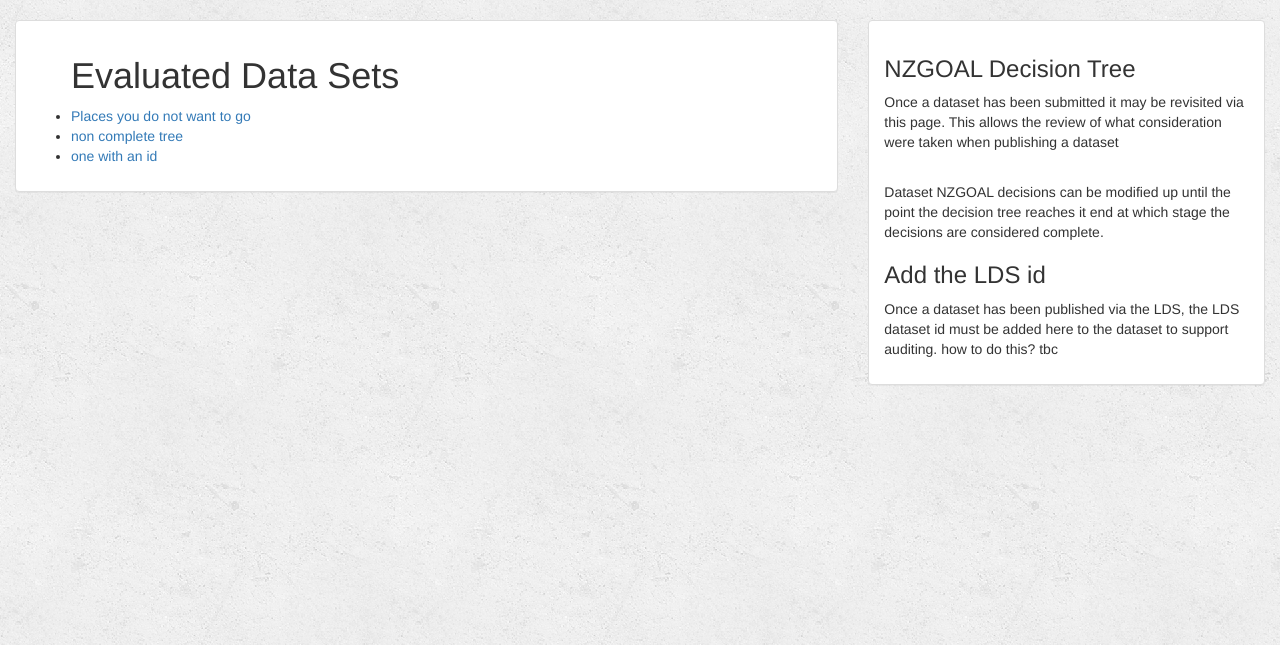
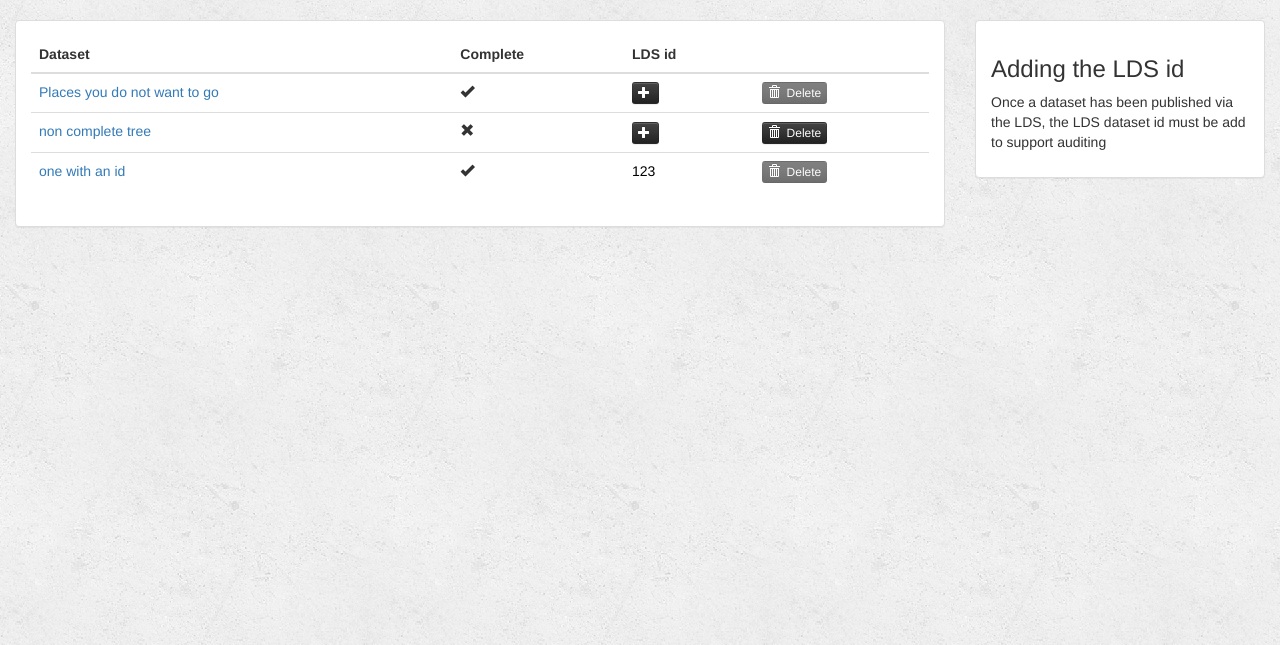
Before and after one commit to SPlanzer/NZGOAL_Decision-Tree, a Django app: page /dtree/datasets in a window 1280 px wide. Shown: the part 52-697 px from the top of the page. Run offline with Django 3.2, Linux system fonts and the light colour scheme; data comes from the database, SQL or seed files in the repository; both versions use the stored data as it was after the commit; some libraries are stand-ins or nearby versions.

Commit message:
lds id and remove dataset added

```diff
--- a/dtree/forms.py
+++ b/dtree/forms.py
@@ -9,3 +9,9 @@ class DataSetForm(forms.ModelForm):
     class Meta:
         model = DataSet
         fields = ['dataSetName']
+
+class AddLdsIdForm(forms.ModelForm):
+
+    class Meta:
+        model = DataSet
+        fields = ['ldsId']
--- a/dtree/models.py
+++ b/dtree/models.py
@@ -14,8 +14,8 @@ class DataSet(models.Model):
 class Question(models.Model):
     qid = models.CharField(max_length=2)
     question = models.CharField(max_length=1500)
-    y = models.CharField(max_length=2, null=True, blank=True) # remove bland & null
-    n = models.CharField(max_length=2, null=True, blank=True)
+    y = models.CharField(max_length=2)
+    n = models.CharField(max_length=2)
     isquestion = models.BooleanField(default=True)
 
     def __str__(self):
--- a/dtree/templates/dtree/datasets.html
+++ b/dtree/templates/dtree/datasets.html
@@ -1,35 +1,70 @@
 {% extends 'dtree/base.html' %}
 
 {% block body %}
+
 <div class="container-fluid">
     <div class="row">
-        <div class="col-sm-12 col-md-8">
+        <div class="col-sm-9 col-md-9">
             <div class="panel panel-default">
                 <div class="panel-body">
-					<ul>
-						<h1>Evaluated Data Sets </h1>
+                    <table class="table">
+                        <thead>
+                        <tr>
+
+                            <th>Dataset</th>
+                            <th>Complete</th>
+                            <th>LDS id</th>
+                            <th></th>
+                        </tr>
+                        </thead>
+                        <tbody>
                         {% for dataSet in allDataSets %}
-								<li><a href="/dtree/{{ dataSet.id }}/">{{ dataSet.dataSetName }} </a></li>
+                            <tr>
+                                <td><a href="/dtree/{{ dataSet.id }}/">{{ dataSet.dataSetName }} </a></td>
+                                <td>
+	                                {% if dataSet.treeComplete %}
+	                                	<span class="glyphicon glyphicon-ok"></span>
+	                                {% else %}
+	                                	<span class="glyphicon glyphicon-remove"></span>
+	                                {% endif %}
+                                </td>
+                                <td>
+                                	{% if dataSet.ldsId %}
+                                		<a href="{% url 'dtree:addldsid' dataSet.id %}" style="background-color:#FFFFFF;color:#000000;text-decoration:none">{{ dataSet.ldsId }}</a>
+                                	{% else %}
+                                    	<a href="{% url 'dtree:addldsid' dataSet.id %}" class="btn btn-inverse btn-xs">
+                                            <span class="glyphicon glyphicon-plus"></span>&nbsp;
+                                    	</a>
+                                    {% endif %}
+                                </td>
+                                <td>
+                                	{% if dataSet.treeComplete %}
+                                		<button type="submit"  title="This Descision Tree Is complete and can't be removed" disabled class="btn btn-inverse btn-xs">
+                                            <span class="glyphicon glyphicon-trash"></span>&nbsp; Delete
+                                        </button>
+                                    {% else %}
+                                    	<a href="{% url 'dtree:remove' dataSet.id %}" class="btn btn-inverse btn-xs">
+                                            <span class="glyphicon glyphicon-trash"></span>&nbsp; Delete
+                                    	</a>
+                                   {% endif %}
+                                </td>
+                            </tr>
                         {% endfor %}
-					</ul>
+                        </tbody>
+                    </table>
                 </div>
             </div>
         </div>
-        <div class="col-sm-12 col-md-4">
+		<div class="col-sm-12 col-md-3">
             <div class="panel panel-default">
                 <div class="panel-body">
-                    <h3>NZGOAL Decision Tree</h3>
-                    <p>Once a dataset has been submitted it may be revisited via this page. This allows the
-                    review of what consideration were taken when publishing a dataset</p><br>
-                    <p>Dataset NZGOAL decisions can be modified up until the point the decision tree reaches it end
-                    at which stage the decisions are considered complete.</p>
-                    <h3>Add the LDS id</h3>
-                    <p>Once a dataset has been published via the LDS, the LDS dataset id must be
-                    added here to the dataset to support auditing. how to do this? tbc   </p>
+                    <h3>Adding the LDS id</h3>
+                    <p>Once a dataset has been published via the LDS, the LDS dataset id must be add to support auditing </p>
                 </div>
             </div>
        </div>
     </div>
 </div>
 
+
 {% endblock %}
--- a/dtree/urls.py
+++ b/dtree/urls.py
@@ -8,6 +8,8 @@ urlpatterns = [
     url(r'^$', views.index, name = 'index'),
     url(r'datasets', views.datasets, name = 'datasets'),
     url(r'^(?P<dataSet_id>[0-9]+)/$', views.detail, name = 'detail'),
+    url(r'^(?P<dataSet_id>[0-9]+)/addldsid/$', views.addLdsId, name = 'addldsid'),
+    url(r'^(?P<dataSet_id>[0-9]+)/remove/$', views.removeDataSet, name = 'remove'),
     url(r'^create_dataset/$', views.createDataSet, name='createdataset'),
     url(r'yes/$', views.uDecision, name='yes'),
     url(r'no/$', views.uDecision, name='no'),
--- a/dtree/views.py
+++ b/dtree/views.py
@@ -4,20 +4,19 @@ from django.template import loader
 from .models import Question, Answer, DataSet
 from django.views import generic
 from django.views.generic.edit import CreateView
-from .forms import DataSetForm
+from django import forms
+from .forms import DataSetForm, AddLdsIdForm
 
 # --------------------------
 # Views
 # --------------------------
 
 def datasets(request):
-    allDataSets = DataSet.objects.all()
-    template = loader.get_template('dtree/datasets.html')
+    allDataSets = DataSet.objects.order_by('dataSetName').all()
     return render(request, 'dtree/datasets.html', {'allDataSets':allDataSets})
 
 def index(request):
     allDataSets = DataSet.objects.all()
-    template = loader.get_template('dtree/index.html')
     return render(request, 'dtree/index.html', {'allDataSets':allDataSets})
 
 def detail(request, dataSet_id):
@@ -27,6 +26,40 @@ def detail(request, dataSet_id):
     #except DataSetDs.DoesNotExist:
     #    raise Http404('Data Set Does Not Exist')
     return render(request, 'dtree/detail.html', {'answers': answers, 'dataset':dataset})
+
+def addLdsId(request, dataSet_id):
+
+    form = AddLdsIdForm(request.POST or None)
+    if form.is_valid():
+        form.cleaned_data['ldsId']
+        DataSet = getDataSet(dataSet_id)
+        DataSet.ldsId = form.cleaned_data['ldsId']
+        DataSet.save()
+        return datasets(request)
+    context = {
+        "form": form,
+    }
+    return render(request, 'dtree/addldsid.html', context)
+
+def createDataSet(request):
+    """
+    Get form input (new data set name), create
+    new dataset as well as first question
+    """
+
+    #need to add error handling
+    form = DataSetForm(request.POST or None)
+    if form.is_valid():
+        dataSet = form.save(commit=False)
+        dataSet.dataSetName
+        dataSet.save()
+        nextQuestion(dataSet)
+        answers = Answer.objects.filter(dataSet__id=dataSet.pk)
+        return render(request, 'dtree/detail.html', {'answers': answers, 'dataset':dataSet})
+    context = {
+        "form": form,
+    }
+    return render(request, 'dtree/create_dataset.html', context)
 
 # --------------------------
 # Functions to support views
@@ -49,7 +82,7 @@ def getDataSet(id):
 
 def setTreeComplete(dataSet):
     """
-    Indicate that the decision process has ended
+    Indicate tdetail(request, dataSet_id):hat the decision process has ended
     """
     print 'COMPLETE'
     dataSet.treeComplete = True
@@ -58,7 +91,7 @@ def setTreeComplete(dataSet):
 def nextQuestion(dataSet, ca = None, decision = None):
     """
     Create Answer DB entry with null answer.
-    This is the new Question the user msut answer
+    This is the new Question the user must answer
     """
 
     if not decision:
@@ -67,33 +100,15 @@ def nextQuestion(dataSet, ca = None, decision = None):
         nextQ = ca.question.n
     else:
         nextQ = ca.question.y
+    q = Question.objects.get(qid__exact=nextQ)
+    print q
+    a = Answer(dataSet=dataSet, question=q)
     print nextQ
-    print '^^^^'
-    q = Question.objects.get(qid__exact=nextQ)
-    a = Answer(dataSet=dataSet, question=q)
     a.save()
-    if nextQ in ('04', '08','10', '17'): #these q's are the end of the line
+    if nextQ in ('04', '08','10', '17', '22', '24', '30'): #these q's are the end of the line
+        print 'complete'
         setTreeComplete(dataSet)
 
-def createDataSet(request):
-    """
-    Get form input (new data set name), create
-    new dataset as well as first question
-    """
-
-    #need to add error handling
-    form = DataSetForm(request.POST or None)
-    if form.is_valid():
-        dataSet = form.save(commit=False)
-        dataSet.dataSetName
-        dataSet.save()
-        nextQuestion(dataSet)
-        answers = Answer.objects.filter(dataSet__id=dataSet.pk)
-        return render(request, 'dtree/detail.html', {'answers': answers, 'dataset':dataSet})
-    context = {
-        "form": form,
-    }
-    return render(request, 'dtree/create_dataset.html', context)
 
 def currentAnswer(dataSet_id):
     """
@@ -133,21 +148,8 @@ def uDecision(request):
     answers = getAnswers(dataSet.pk)
     return render(request, 'dtree/detail.html', {'answers': answers, 'dataset':dataSet})
 
-qs = {
-      1:'Does the material which the agency proposes to release constitute or contain copyright?',
-      2:'Does the agency own the copyright in the work or otherwise have sufficient rights to licence the work?' ,
-      3:'Work should be licenced with Creative Common BY licence unless restriction applies?' ,
-      4:'Either obtain the relevant rights and proceed or do not release for -reuse' ,
-      5:'Are there any restrictions on release and re-use?' ,
-      6:'Can the restriction(s) be addressed by amendment or anonymisation of the material?' ,
-      7:'Does the restriction prevent all form of release?' ,
-      8:'Do not publish' ,
-      9:'Consider licensing work with the other CC licence (taking Creativity, Authenticity and Non-Discrimination Principles into account) or restrictive lincence as appropriate ' ,
-      10:'If appropriate, prepare restricted licence and release to restricted audience',
-      11:'Apply Chosen CC licence markings to work and/or prepare to apply them at point of release. For all online releases, include the CC-generated code/metadata',
-      12:"Does the author of the work's right to be identified as an author arise and, if so, has the author asserted the right to be identified?"  ,
-      13:'Identify the author when publishing the work or an adaptation of it commercially, performing it in the public or communicating it to the public ',
-      14:'Does the agency know the format(s) in which people would likw the material to be released?',
-      15:'To the extent practicable, prepare the material for release in those format(s). Where material is released in proprietary format, endeavor to release in open, non-proprietary format(s) as well.',
-      16: 'Either seek public feedback on desired format(S) before release or prepare the material for release in 1 or more standards-compliant formats with a view to asking recipients, after release, whether they are satisfied with those format(s). Where material is released in proprietary format,endeavor to release in open, non-proprietary format(s) as well.',
-      17: "Select appropriate channels for release, whether government and/or third party operated, but including where possible the agency's own website and outgoing Atom or RSS feed and for datasets, an announcment/listing on data.govt.nz. COnsider using press releases and/or social media to publicise release and maximise uptake. RELEASE"}
+def removeDataSet(request, dataSet_id):
+    dataSet = getDataSet(dataSet_id)
+    print dataSet
+    dataSet.delete()
+    return datasets(request)
```
Also changed, not shown: docs/questions.py (added, +38 -0 lines), dtree/templates/dtree/create_dataset.html (+10 -10 lines), dtree/templates/dtree/detail.html (+12 -5 lines), dtree/templates/dtree/index.html (+13 -10 lines), db.sqlite3, 1 other file. Lines whose indentation alone changed are shown as unchanged.
